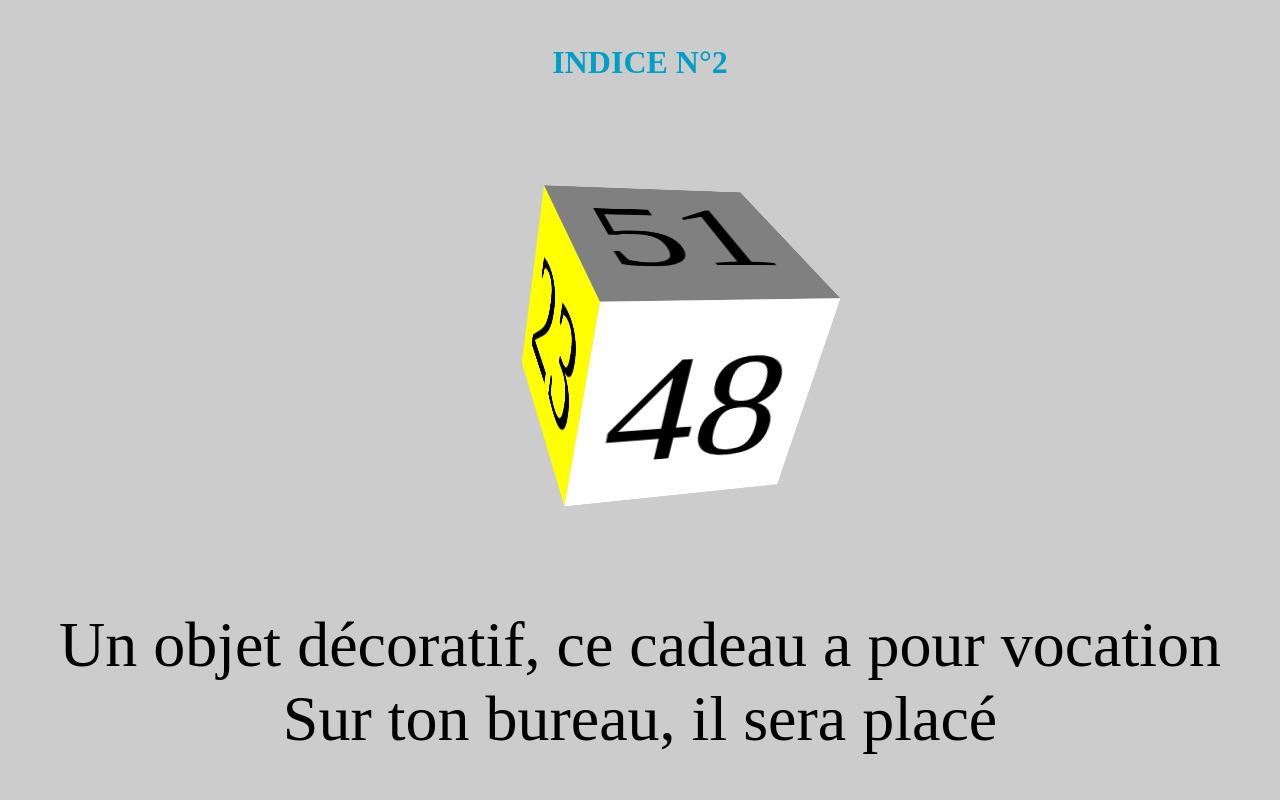
After one commit to Pristio/clock_gift, a PHP site: page /indice2/2021_12_17_a1l5b3o13.html in a window 1280 px wide. The commit adds this page. Run offline with PHP 8.4, Linux system fonts and the light colour scheme.

Commit message:
Indice 2

```diff
--- a/index.html
+++ b/index.html
@@ -11,7 +11,11 @@
 
     switch (fullDate){
         case "2021-12-16":
-            document.location.href = "/clock_gift/indice1/2021_12_16-gh6n483y2.html"
+            document.location.href = "/clock_gift/indice1/2021_12_16-gh6n483y2.html";
+            break;
+        case "2021-12-17":
+            document.location.href = "/clock_gift/indice2/2021_12_17_a1l5b3o13.html";
+            break;
     }
 </script>
 </body>
--- a/indice1/index.css
+++ b/indice1/index.css
@@ -103,7 +103,7 @@ div.bande1:before{
     height: 52px;
     border: 5px solid #65583D;
     top: -6px;
-    left: CALC(50vw - 135px);;
+    left: CALC(50vw - 135px);
 }
 
 div.bande2:before{
--- a/indice1/style.js
+++ b/indice1/style.js
@@ -11,8 +11,6 @@ ready(function () {
         const minute = date.getMinutes();
         const seconds = date.getSeconds();
         const milliseconds = date.getMilliseconds();
-
-        console.log(hour)
 
         const hourPosition = -75 * hour + ((-(75/60) * minute) -(75/60/60) * seconds) + (-(75/60/60/ 1000) * milliseconds);
         const minutePosition = -70 * minute + (-(70/60) * seconds) + (-(70/60/ 1000) * milliseconds);
--- /dev/null
+++ b/indice2/2021_12_17_a1l5b3o13.html
@@ -0,0 +1,25 @@
+<!DOCTYPE html>
+<html lang="fr">
+    <head>
+        <meta charset="UTF-8">
+        <title>Lock gift</title>
+        <link rel="stylesheet" href="index_i2.css">
+    </head>
+    <body>
+        <div class="page">
+            <h1>INDICE N°2</h1>
+            <div class="clock">
+                <div class="cube">
+                    <div class="front"><p>20</p></div>
+                    <div class="top"><p>20</p></div>
+                    <div class="left"><p>20</p></div>
+                </div>
+            </div>
+            <div id="indice">
+                <p>Un objet décoratif, ce cadeau a pour vocation<br>Sur ton bureau, il sera placé</p>
+            </div>
+        </div>
+
+        <script src="style_i2.js"></script>
+    </body>
+</html>
--- /dev/null
+++ b/indice2/index_i2.css
@@ -0,0 +1,81 @@
+body{
+    border: 0;
+    margin: 0;
+    padding: 0;
+    width: 100vw;
+    background: #CCCCCC;
+    overflow-x: hidden;
+}
+
+.page{
+    width: 100%;
+    min-height: 100%;
+    height: 100vh;
+    display: flex;
+    flex-direction: column;
+    justify-content: space-around;
+    align-items: center;
+}
+.clock{
+    perspective: 800px;
+    perspective-origin: 50% 100px;
+}
+
+h1{
+    color: #00A0C6;
+    margin: 0;
+ }
+
+#indice{
+    text-align: center;
+    font-size: 5vw;
+}
+
+#indice p{
+    margin: 0;
+}
+
+.cube{
+    position: relative;
+    width: 200px;
+    transform-style: preserve-3d;
+    transform: rotateY(20deg) rotateX(-30deg) translate(-50%, 0);
+    left: 50%;
+    top: 50px;
+    height: 350px;
+}
+
+.cube div {
+    position: absolute;
+    width: 200px;
+    height: 200px;
+}
+
+.left {
+    transform: rotateY(270deg) translateX(-100px);
+    transform-origin: center left;
+    background: yellow;
+}
+.top {
+    transform: rotateX(-90deg) translateY(-100px);
+    transform-origin: top center;
+    background: gray;
+}
+
+.front {
+    transform: translateZ(100px);
+    background: white;
+}
+
+.top, .front, .left{
+    text-align: center;
+}
+
+.top > p, .front p, .left p {
+    margin: 15px;
+    font-size: 155px;
+}
+
+.top > p{
+    transform: rotatex(180deg);
+}
```
Also changed, not shown: indice2/2021_12_17.html (deleted, +0 -21 lines), indice2/index.css (deleted, +0 -13 lines), indice2/style.js (deleted, +0 -12 lines), indice2/style_i2.js (added, +30 -0 lines).
